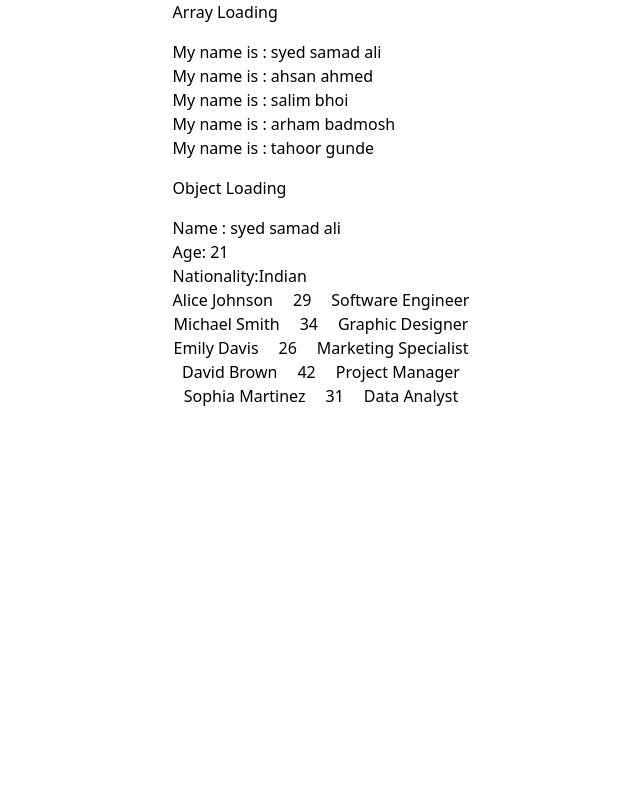
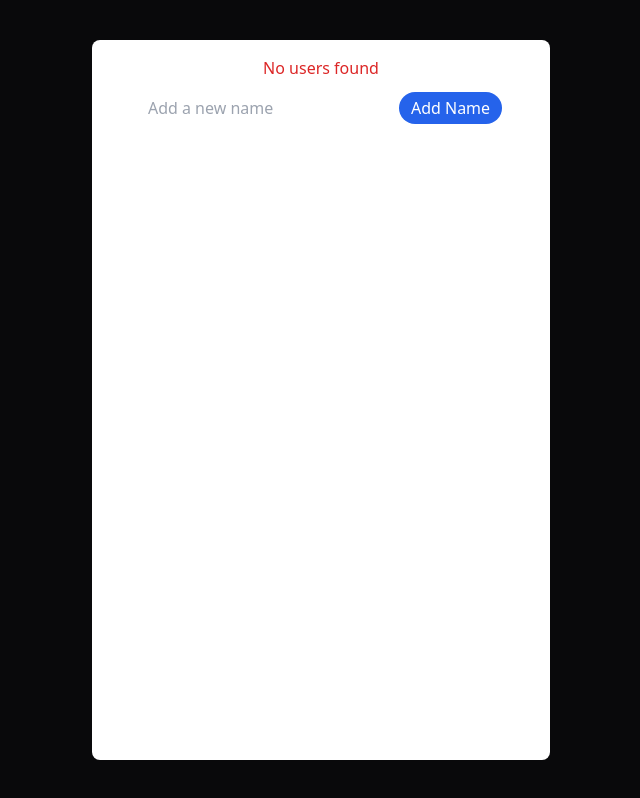
Before and after one commit to Samadali123/Reactjs--Topics, a React (Vite) app: page / in a window 1280 px wide. Shown: the whole page, without its empty margins (319-959 px from the left). Built offline with nearby package versions, Linux system fonts and the light colour scheme.

Commit message:
Learn about Updation of Array in a State

```diff
--- a/src/App.jsx
+++ b/src/App.jsx
@@ -5,6 +5,7 @@ import Footer from "./components/footer"
 import Card from "./components/card"
 import Conditional from './components/conditional'
 import Users from './components/users'
+import Updatearr from './components/updatearr'
 
 
 
@@ -20,9 +21,11 @@ const App = () => {
 
   return (
     <>
-     <div className='w-[100vw] flex flex-col items-center justify-center '>
+     <div className='w-[100vw] h-screen bg-zinc-950 text-white flex flex-col items-center justify-center text-center '>
 
-      <Users/>
+      <Updatearr/>
+
+      {/* <Users/> */}
 
 
 {/*
--- a/src/components/conditional.jsx
+++ b/src/components/conditional.jsx
@@ -2,7 +2,7 @@ import React from 'react'
 
 const Conditional = ({age}) => {
   return (
-    <div>
+    <div className=''>
        {age>= 18? <h3>Welcome to profile</h3>:<h3>Soory , you have not logged in</h3>}
 
     </div>
--- /dev/null
+++ b/src/components/updatearr.jsx
@@ -0,0 +1,56 @@
+import React, { useState } from 'react'
+import Button from '../components/button';
+
+const Updatearr = () => {
+
+    const [name, setname] = useState([]);
+
+
+    const addname = ()=>{
+        const val =  document.querySelector("input").value;
+        document.querySelector("input").value = "";
+        if(val) { setname([...name, val])
+            alert("Added Successfully.")
+         }
+        else alert("PLease Provide The name For Add in Users")
+
+    }
+
+
+    const deleteName = (index) => {
+        const newNames = name.filter((_, id) => id !== index);
+        setname(newNames);
+
+
+        // setname(name.filter((_, id) => id !== index));
+
+
+        alert("Deleted Succesfully...")
+      };
+
+
+
+  return (
+    <div id='main' className='bg-white text-black py-4 px-12 rounded-lg  h-[90vh] overflow-x-hidden overflow-y-auto '>
+        <h2 className='text-red-600 mb-3 '>{name.length >0 ? "Total Users":"No users found"}</h2>
+     {
+     name.map((elem, index)=> <><div className='flex flex-col gap-3  justify-between'>{<ol><li key={index} >{elem}</li></ol>} <button
+     onClick={() => deleteName(index)}
+     className='bg-red-600 text-white rounded-3xl px-3 py-1'
+   >
+     Delete
+   </button> </div></>)
+     }
+
+
+<div className='flex gap-3 mt-3 '>
+    <input  className='border-0 rounded-3xl px-2 ' type="text"  placeholder='Add a new name'/>
+    <button onClick={addname} className='bg-blue-600 text-white rounded-3xl px-3 py-1 '>Add Name</button>
+</div>
+    </div>
+
+
+  )
+}
+
+export default Updatearr
--- a/src/components/users.jsx
+++ b/src/components/users.jsx
@@ -41,7 +41,7 @@ const TotalUsers  =  [
 
 const Users = () => {
   return (
-    <div>
+    <div className='w-full  mt-4 '>
         <h1 className='mb-4'>Array Loading</h1>
     {names.map((elem, index)=> <ul><li> My name is : {elem}</li></ul>)}
 
```
